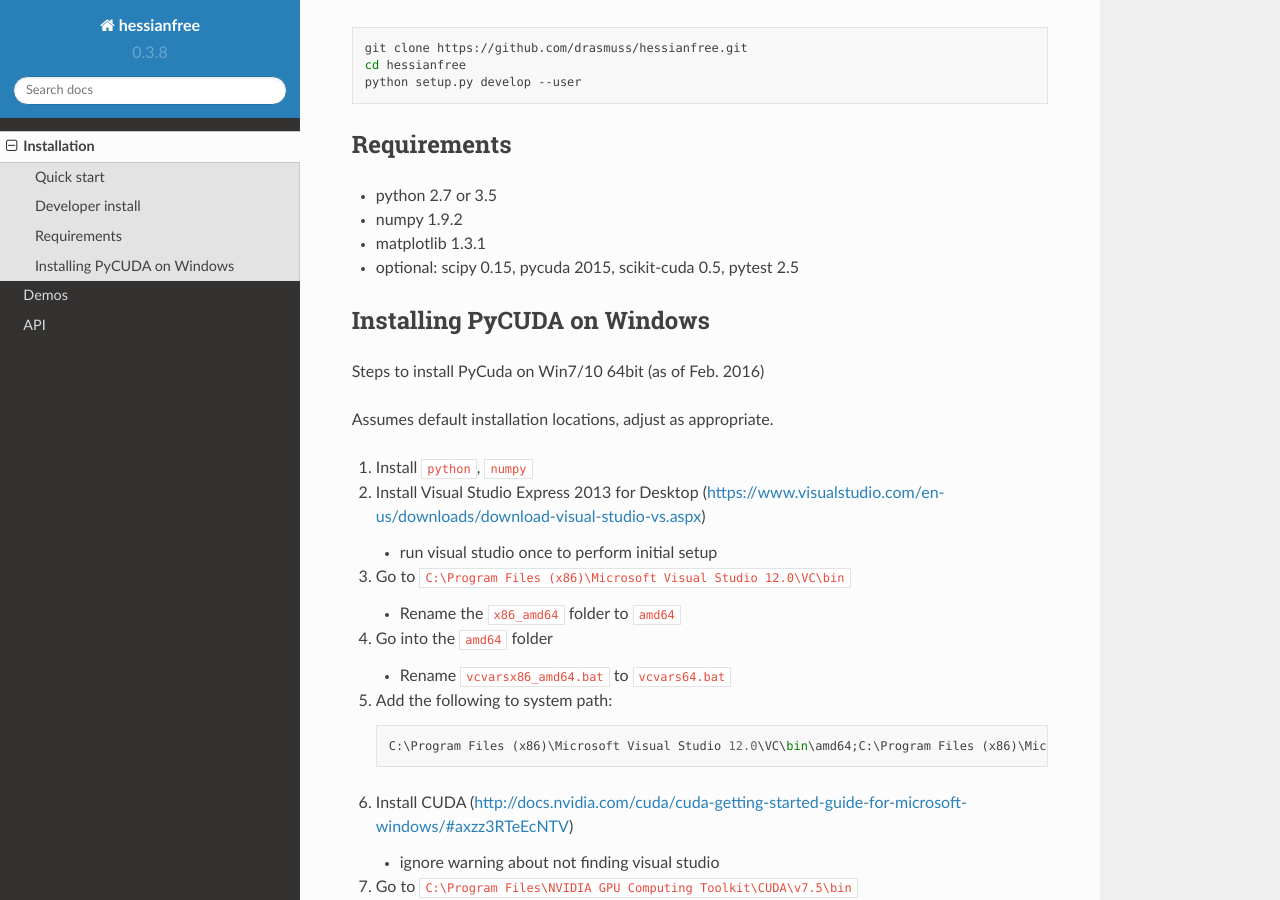
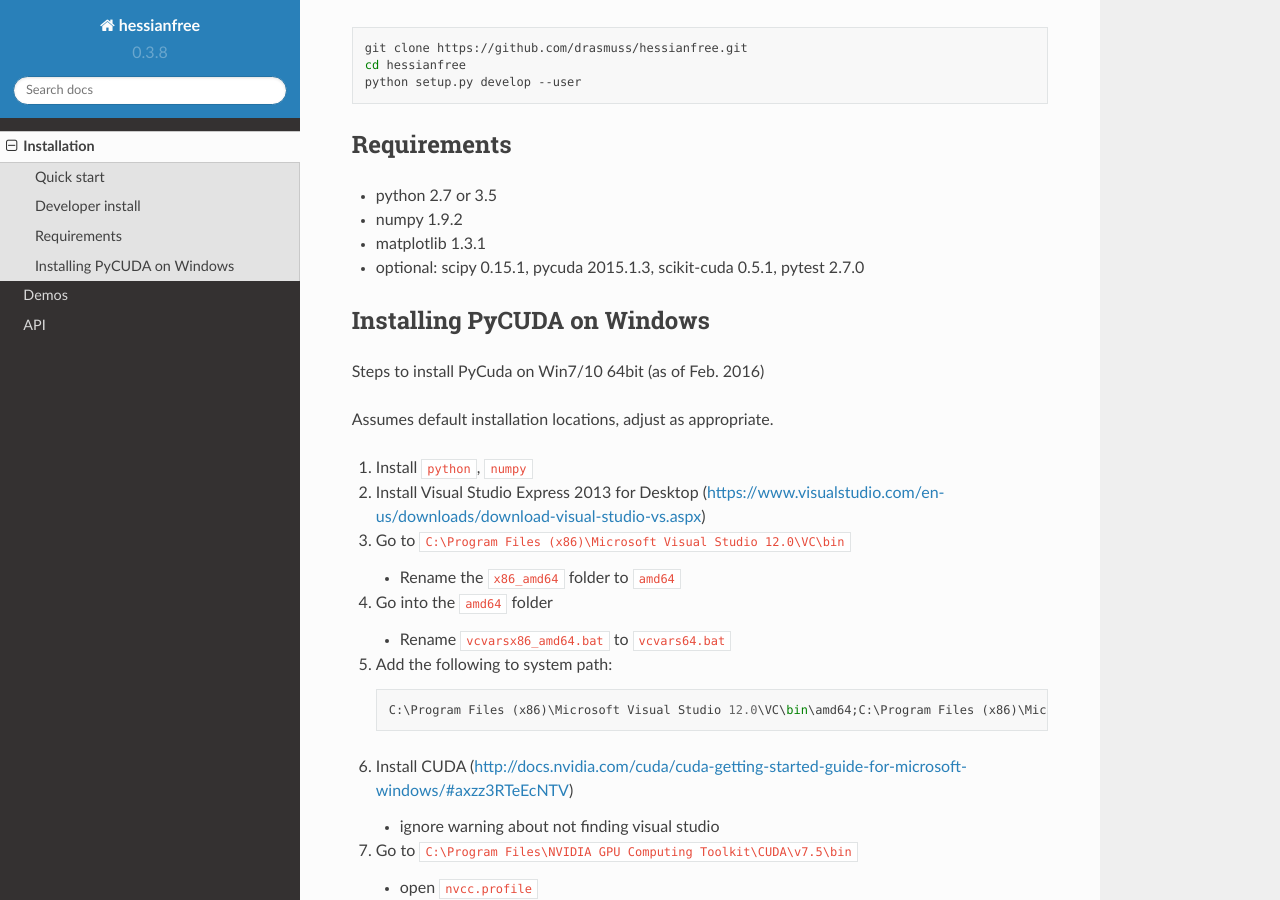
Before and after one commit to drasmuss/hessianfree, a Sphinx documentation site: the page built from docs/installation.rst, in a window 1280 px wide and 900 px high, scrolled down 611 px. Built offline with Sphinx 7.4.7 and the Read the Docs theme 2.0.0, drawn with Linux system fonts in a browser that asks for light colours.

Commit message:
Update required pytest version

```diff
--- a/README.rst
+++ b/README.rst
@@ -58,7 +58,7 @@ Requirements
 * python 2.7 or 3.5
 * numpy 1.9.2
 * matplotlib 1.3.1
-* optional: scipy 0.15.1, pycuda 2015.1.3, scikit-cuda 0.5.1, pytest 2.5.2
+* optional: scipy 0.15.1, pycuda 2015.1.3, scikit-cuda 0.5.1, pytest 2.7.0
 
 (older versions may work, but are untested)
 
--- a/docs/installation.rst
+++ b/docs/installation.rst
@@ -38,7 +38,7 @@ Requirements
 * python 2.7 or 3.5
 * numpy 1.9.2
 * matplotlib 1.3.1
-* optional: scipy 0.15, pycuda 2015, scikit-cuda 0.5, pytest 2.5
+* optional: scipy 0.15.1, pycuda 2015.1.3, scikit-cuda 0.5.1, pytest 2.7.0
 
 Installing PyCUDA on Windows
 ----------------------------
@@ -50,8 +50,6 @@ Assumes default installation locations, adjust as appropriate.
 1. Install ``python``, ``numpy``
 
 2. Install Visual Studio Express 2013 for Desktop (https://www.visualstudio.com/en-us/downloads/download-visual-studio-vs.aspx)
-
-   * run visual studio once to perform initial setup
 
 3. Go to ``C:\Program Files (x86)\Microsoft Visual Studio 12.0\VC\bin``
 
--- a/requirements-optional.txt
+++ b/requirements-optional.txt
@@ -1,4 +1,4 @@
 pycuda>=2015.1.3
 scikit-cuda>=0.5.1
 scipy>=0.15.1
-pytest>=2.5.2
+pytest>=2.7.0
--- a/setup.cfg
+++ b/setup.cfg
@@ -6,5 +6,5 @@ source-dir = docs
 build-dir  = docs/_build
 all_files  = 1
 
-[upload_sphinx]
+[upload_docs]
 upload-dir = docs/_build/html
```
